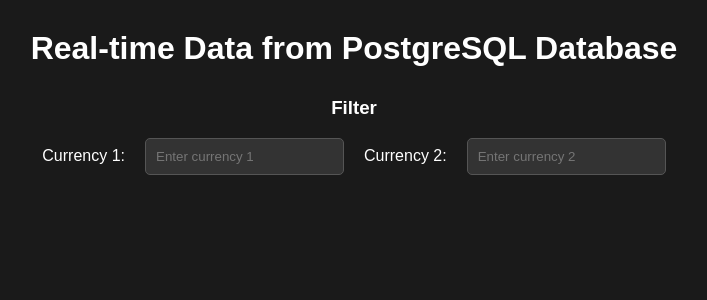
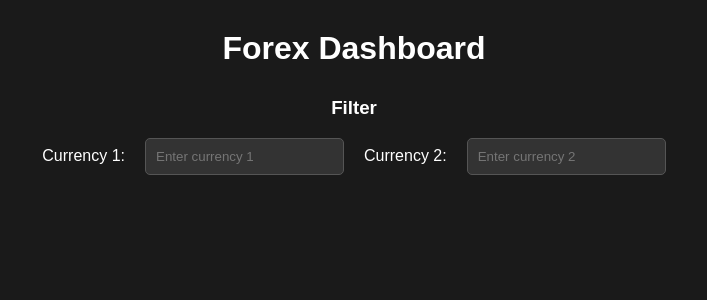
Before and after one commit to aim-Tokinyem/Websocket-MarketData, a Flask app: page /price_list in a window 1280 px wide. Shown: the part 38-338 px from the top of the page, without its empty margins (286-993 px from the left). Run offline with Flask 3, Linux system fonts and the light colour scheme; data that the repository does not hold is empty; parts of the project's set-up code (start-up, migrations or seed data) failed here and were passed over; some libraries are stand-ins or nearby versions.

Commit message:
Update the title of Price Pgae

```diff
--- a/server/templates/price_list.html
+++ b/server/templates/price_list.html
@@ -70,7 +70,7 @@
 <body>
     <div id="navbar"></div>
     <div class="container">
-        <h1>Real-time Data from PostgreSQL Database</h1>
+        <h1>Forex Dashboard</h1>
         <h3>Filter</h3>
         <div id="filter-container">
             <label for="currency1-filter">Currency 1:</label>
```
